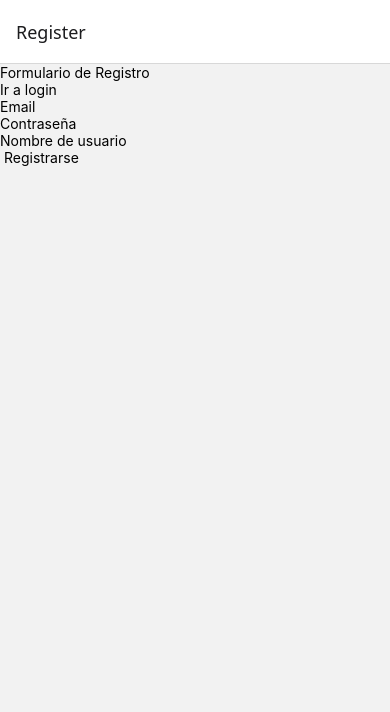
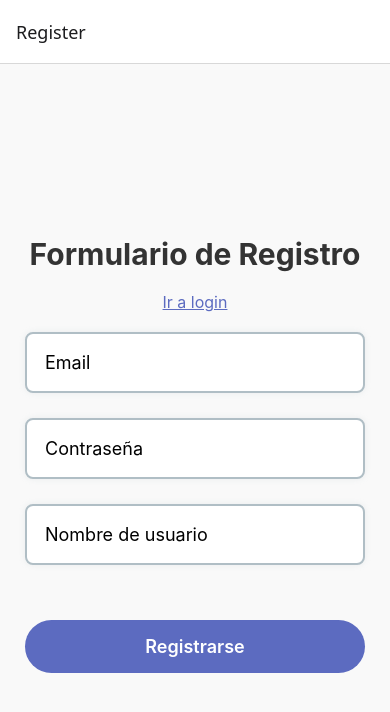
Before and after one commit to umapodesta/proyecto-integrador-React-Native, a React Native app in the folder proyecto-integrador-reactNative/: screen /Register in a window 390 px wide. Shown: the top 712 px of the page. Built offline with nearby package versions, Linux system fonts and the light colour scheme.

Commit message:
Sigo con register

```diff
--- a/proyecto-integrador-reactNative/src/Screens/Register.js
+++ b/proyecto-integrador-reactNative/src/Screens/Register.js
@@ -14,6 +14,21 @@ class Register extends Component{
     }
 
     onSubmit(email, password, username) {
+        if (email == "") {
+            this.setState({ error: "El email es obligatorio" });
+            console.log("El email está vacío");
+            return;
+        }
+        if (password == "") {
+            this.setState({ error: "La contraseña es obligatoria" });
+            console.log("La password está vacía");
+            return;
+        }
+        if (username == "") {
+            this.setState({ error: "El nombre de usuario es obligatorio" });
+            console.log("El usuario está vacío");
+            return;
+        }
         auth.createUserWithEmailAndPassword(email, password)
           .then((response) => {
             db.collection("users").add({
@@ -33,54 +48,117 @@ class Register extends Component{
 
     render(){
         return(
-            <View>
-                <Text>
+            <View style={styles.container}>
+                <Text style={styles.title}>
                     Formulario de Registro
                 </Text>
                 <TouchableOpacity onPress={()=>this.props.navigation.navigate("Login")}>
-                    <Text>Ir a login</Text>
+                    <Text style={styles.link}>Ir a login</Text>
                 </TouchableOpacity>
 
                 {/*Campos del formulario */}
+                <View style={styles.inputContainer}>
                     <TextInput
+                    style={styles.input}
                     keyboardType="email-adress"
                     placeholder="Email"
                     onChangeText={(text) => this.setState({email: text})}
                     value={this.state.email}
                     />
+                </View>
 
+                <View style={styles.inputContainer}>
                     <TextInput
+                        style={styles.input}
                         keyboardType="default"
                         placeholder="Contraseña"
                         secureTextEntry={true}
                         onChangeText={(text) => this.setState({ password: text })}
                         value={this.state.password}
                     />
+                </View>
 
+                <View style={styles.inputContainer}>
                     <TextInput
+                        style={styles.input}
                         keyboardType="default"
                         placeholder="Nombre de usuario"
                         onChangeText={(text) => this.setState({ username: text })}
                         value={this.state.username}
                     />
+                </View>
 
                 {/* Mensaje de error si hay campos vacíos */}
 
-
+                {this.state.error ? <Text style={styles.error}>{this.state.error}</Text> : null}
 
                 {/*Boton para Registrarse si está todo el formulario completo */}
                 <TouchableOpacity
-                onPress={() => {
-                    if(this.state.email && this.state.password && this.state.username){
-                        this.onSubmit(this.state.email, this.state.password, this.state.username);
-                    }
-                }}
+                    style={styles.button}
+                    onPress={() => this.onSubmit(this.state.email, this.state.password, this.state.username)}
                     disabled={!(this.state.email && this.state.password && this.state.username)}>
-                    <Text> Registrarse </Text>
+                    <Text style={styles.buttonText}>Registrarse</Text>
                 </TouchableOpacity>
 
             </View>
         )
     }
 }
+const styles = StyleSheet.create({
+    container: {
+        flex: 1,
+        backgroundColor: "#F9F9F9",
+        alignItems: "center",
+        justifyContent: "center",
+        padding: 25,
+    },
+    title: {
+        fontSize: 30,
+        fontWeight: "700",
+        color: "#333",
+        marginBottom: 20,
+    },
+    link: {
+        color: "#5C6BC0",
+        fontSize: 16,
+        marginBottom: 20,
+        textDecorationLine: "underline",
+    },
+    inputContainer: {
+        width: "100%",
+        marginBottom: 25,
+    },
+    input: {
+        width: "100%",
+        padding: 18,
+        fontSize: 18,
+        borderWidth: 2,
+        borderColor: "#B0BEC5",
+        borderRadius: 8,
+        backgroundColor: "#fff",
+        shadowColor: "#B0BEC5",
+        shadowOpacity: 0.2,
+        shadowRadius: 6,
+    },
+    error: {
+        color: "red",
+        fontSize: 14,
+        marginBottom: 10,
+        textAlign: "center",
+    },
+    button: {
+        backgroundColor: "#5C6BC0",
+        paddingVertical: 16,
+        paddingHorizontal: 120,
+        borderRadius: 35,
+        marginTop: 30,
+    },
+    buttonText: {
+        color: "#fff",
+        fontSize: 18,
+        fontWeight: "600",
+        textAlign: "center",
+    },
+});
+
 export default Register;
```
Lines whose indentation alone changed are shown as unchanged.
